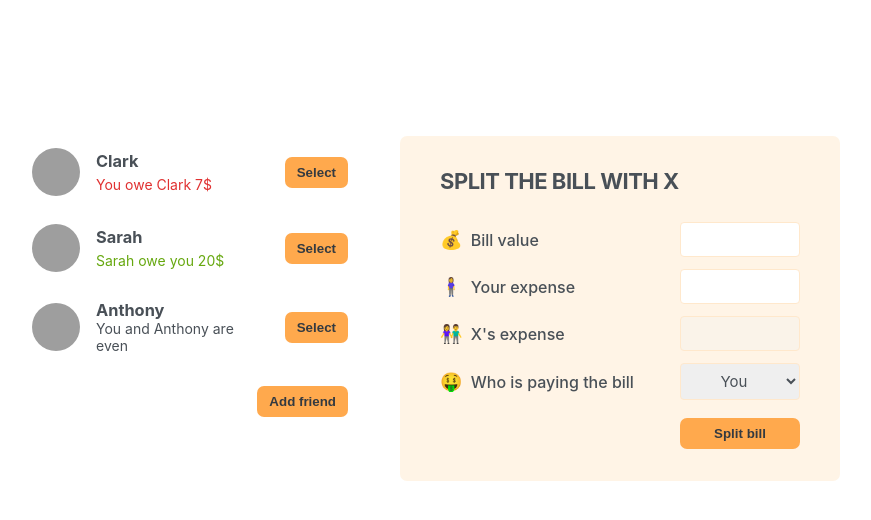
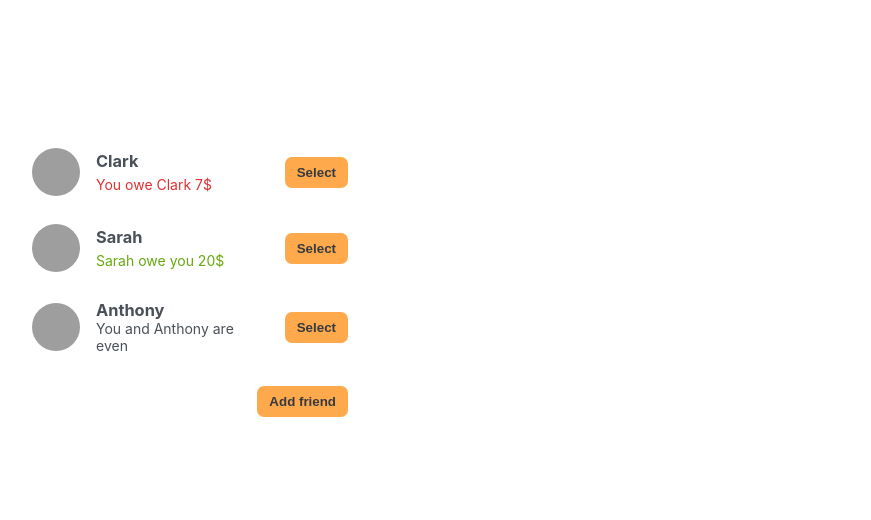
Before and after one commit to sureshcstha/06-eat-n-split, a React (Create React App) app: page / in a window 1280 px wide. Shown: the top 520 px of the page, without its empty margins (210-1081 px from the left). Built offline with nearby package versions, Linux system fonts and the light colour scheme; grey boxes are pictures that could not be loaded.

Commit message:
selecting a friend

```diff
--- a/src/App.js
+++ b/src/App.js
@@ -21,50 +21,75 @@
   },
 ];
 
-function Button({children, onClick}) {
-  return <button className="button" onClick={onClick}>{children}</button>
+function Button({ children, onClick }) {
+  return (
+    <button className="button" onClick={onClick}>
+      {children}
+    </button>
+  );
 }
 
 export default function App() {
   const [friends, setFriends] = useState(initialFriends);
   const [showAddFriend, setShowAddFriend] = useState(false);
+  const [selectedFriend, setSelectedFriend] = useState(null);
 
   function handleShowAddFriend() {
     setShowAddFriend((show) => !show);
   }
 
   function handleAddFriend(friend) {
-    setFriends(friends => [...friends, friend]);
+    setFriends((friends) => [...friends, friend]);
+    setShowAddFriend(false);
+  }
+
+  function handleSelection(friend) {
+    // setSelectedFriend(friend);
+    setSelectedFriend((cur) => (cur?.id === friend.id ? null : friend));
     setShowAddFriend(false);
   }
 
   return (
     <div className="app">
       <div className="sidebar">
-        <FriendsList friends={friends} />
+        <FriendsList
+          friends={friends}
+          selectedFriend={selectedFriend}
+          onSelection={handleSelection}
+        />
+
         {showAddFriend && <FormAddFriend onAddFriend={handleAddFriend} />}
-        <Button onClick={handleShowAddFriend}>{ showAddFriend ? "Close" : "Add friend"}</Button>
+
+        <Button onClick={handleShowAddFriend}>
+          {showAddFriend ? "Close" : "Add friend"}
+        </Button>
       </div>
 
-      <FormSplitBill />
+      {selectedFriend && <FormSplitBill selectedFriend={selectedFriend} />}
     </div>
   );
 }
 
-function FriendsList({ friends }) {
-
+function FriendsList({ friends, onSelection, selectedFriend }) {
   return (
     <ul>
       {friends.map((friend) => (
-        <Friend friend={friend} key={friend.id} />
+        <Friend
+          friend={friend}
+          key={friend.id}
+          selectedFriend={selectedFriend}
+          onSelection={onSelection}
+        />
       ))}
     </ul>
   );
 }
 
-function Friend({ friend }) {
+function Friend({ friend, onSelection, selectedFriend }) {
+  const isSelected = selectedFriend?.id === friend.id;
+
   return (
-    <li>
+    <li className={isSelected ? "selected" : ""}>
       <img src={friend.image} alt={friend.name} />
       <h3>{friend.name}</h3>
 
@@ -82,19 +107,21 @@
 
       {friend.balance === 0 && <p>You and {friend.name} are even</p>}
 
-      <Button>Select</Button>
+      <Button onClick={() => onSelection(friend)}>
+        {isSelected ? "Close" : "Select"}
+      </Button>
     </li>
   );
 }
 
-function FormAddFriend({onAddFriend}) {
-  const [name, setName] = useState('');
+function FormAddFriend({ onAddFriend }) {
+  const [name, setName] = useState("");
   const [image, setImage] = useState("https://i.pravatar.cc/48");
 
   function handleSubmit(e) {
     e.preventDefault();
 
-    if(!name || !image) return;
+    if (!name || !image) return;
 
     const id = crypto.randomUUID();
     const newFriend = {
@@ -106,26 +133,35 @@
 
     onAddFriend(newFriend);
 
-    setName('');
+    setName("");
     setImage("https://i.pravatar.cc/48");
   }
 
   return (
     <form className="form-add-friend" onSubmit={handleSubmit}>
       <label>👫 Friend name</label>
-    <input type="text" value={name} onChange={(e) => setName(e.target.value)} />
+      <input
+        type="text"
+        value={name}
+        onChange={(e) => setName(e.target.value)}
+      />
 
       <label>🌄 Image URL</label>
-    <input type="text" value={image} onChange={(e) => setImage(e.target.value)} />
+      <input
+        type="text"
+        value={image}
+        onChange={(e) => setImage(e.target.value)}
+      />
 
       <Button>Add</Button>
     </form>
   );
 }
 
-function FormSplitBill() {
-  return <form className="form-split-bill">
-    <h2>Split the bill with X</h2>
+function FormSplitBill({ selectedFriend }) {
+  return (
+    <form className="form-split-bill">
+      <h2>Split the bill with {selectedFriend.name}</h2>
 
       <label>💰 Bill value</label>
       <input type="text" />
@@ -133,15 +169,16 @@
       <label>🧍‍♀️ Your expense</label>
       <input type="text" />
 
-    <label>👫 X's expense</label>
-    <input type="text" disabled/>
+      <label>👫 {selectedFriend.name}'s expense</label>
+      <input type="text" disabled />
 
       <label>🤑 Who is paying the bill</label>
       <select>
         <option value="user">You</option>
-      <option value="friend">X</option>
+        <option value="friend">{selectedFriend.name}</option>
       </select>
 
       <Button>Split bill</Button>
     </form>
+  );
 }
```
Lines whose indentation alone changed are shown as unchanged.
